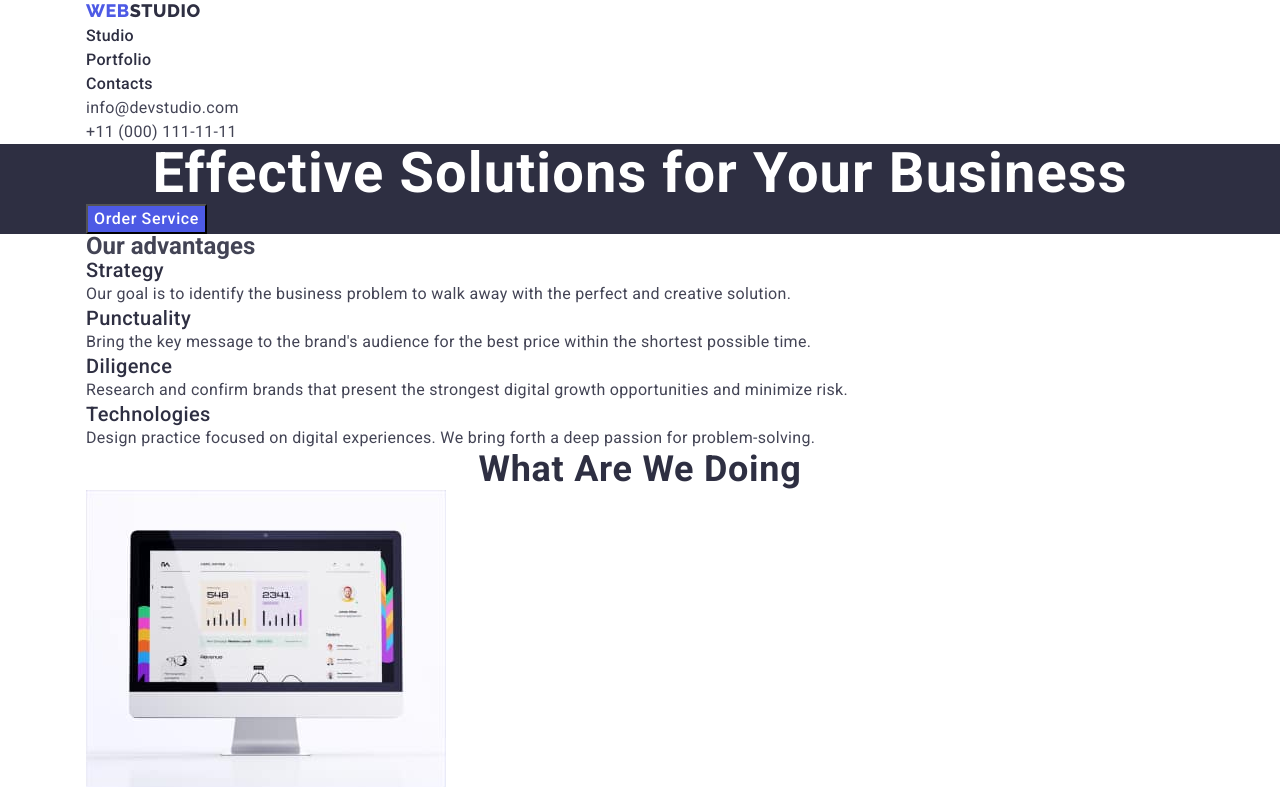
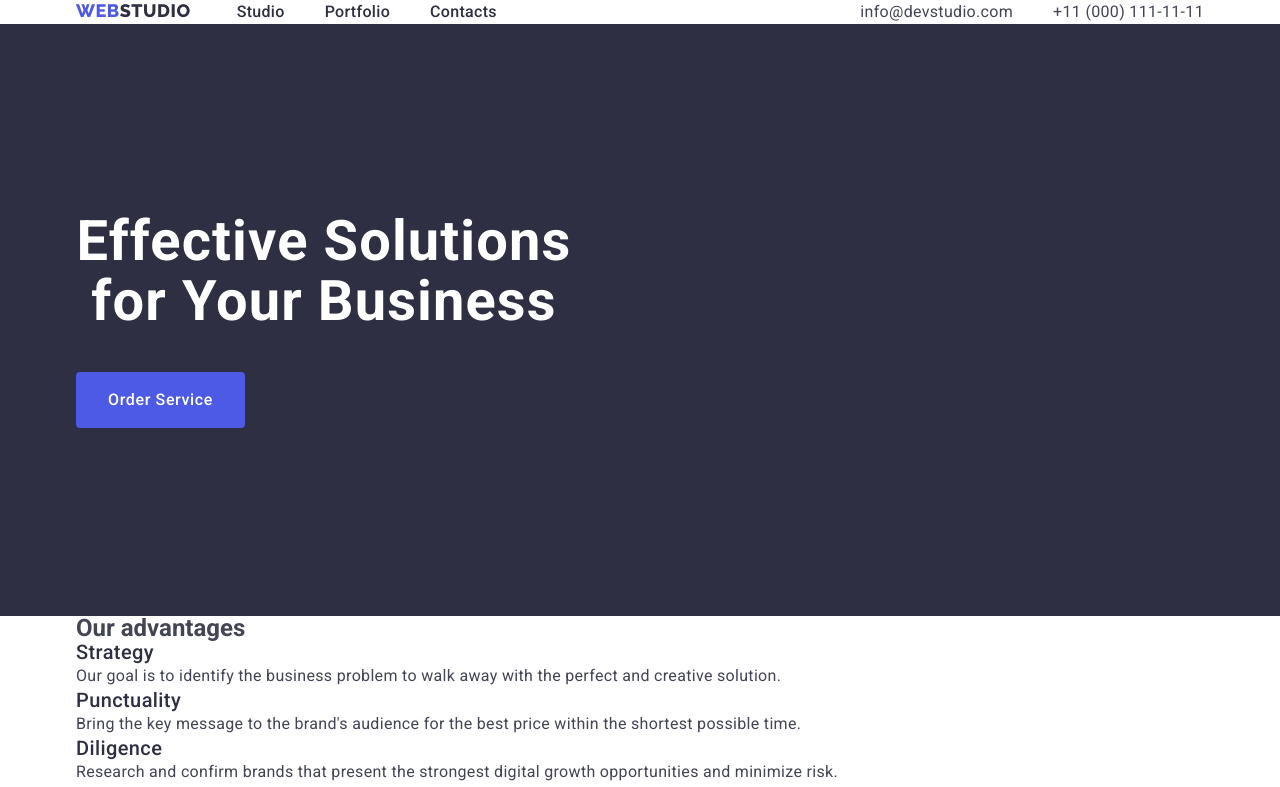
Before and after one commit to Olegopolonets/goit-markup-hw-03, a plain HTML site: page index.html in a window 1280 px wide. Shown: the top 787 px of the page. Drawn offline with nearby package versions, Linux system fonts and the light colour scheme.

Commit message:
add styles hero

```diff
--- a/css/style.css
+++ b/css/style.css
@@ -39,9 +39,8 @@ body {
 }
 
 .container {
-  max-width: 1128px;
-  padding-left: 10px;
-  padding-right: 10px;
+  width: 1158px;
+  padding: 0 15px 0 15px;
   margin-left: auto;
   margin-right: auto;
 }
@@ -53,7 +52,27 @@ ul,
 }
 
 /* header */
+.header {
+  display: flex;
+  justify-content: space-between;
+}
+
+.header-navigation {
+  display: flex;
+}
+
+.navigation-list {
+  display: flex;
+  gap: 40px;
+}
+
+.address-list {
+  display: flex;
+  gap: 40px;
+}
+
 .logo {
+  margin-right: 46px;
   font-family: 'Raleway', sans-serif;
   font-weight: 800;
   font-size: 18px;
@@ -230,3 +249,21 @@ ul,
   color: #f4f4fd;
   letter-spacing: 0.02em;
 }
+
+/* */
+.hero {
+  padding: 188px 0;
+}
+
+.hero-title {
+  margin-bottom: 40px;
+  max-width: 496px;
+}
+
+.hero-button {
+  display: block;
+  border: none;
+  min-width: 169px;
+  height: 56px;
+  border-radius: 4px;
+}
--- a/index.html
+++ b/index.html
@@ -20,8 +20,8 @@
     <link rel="stylesheet" href="./css/style.css" />
   </head>
   <body>
+    <div class="container">
     <header class="header">
-      <div class="container">
         <nav class="header-navigation">
           <a class="logo link" href="./index.html">
             Web<span class="logo-decor-header">Studio</span>
@@ -54,8 +54,10 @@
     <main>
       <section class="hero">
         <div class="container">
-          <h1 class="hero-title">Effective Solutions for Your Business</h1>
-          <button class="hero-button" type="button">Order Service</button>
+          <div class="hero-info">
+            <h1 class="hero-title">Effective Solutions for Your Business</h1>
+            <button class="hero-button" type="button">Order Service</button>
+          </div>
         </div>
       </section>
 
```
